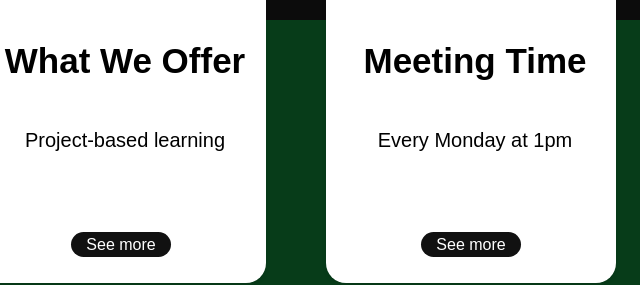
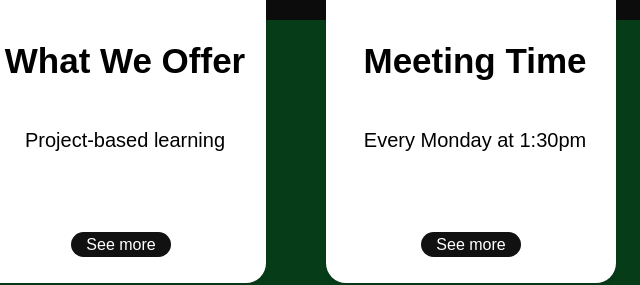
Before and after one commit to CSclubatFrisco/CsClubatFrisco.github.io, a website: page index.html in a window 1280 px wide. Shown: the part 780-1065 px from the top of the page, 169-809 px from the left. Drawn offline with nearby package versions, Linux system fonts and the light colour scheme; a web font is replaced by a local one.

Commit message:
Update index.html

```diff
--- a/index.html
+++ b/index.html
@@ -90,7 +90,7 @@
                     <!--box 2-->
                     <div class="box box-item">
                         <h3 class="boxname">Meeting Time</h3>
-                        <p class="boxdesc">Every Monday at 1pm</p>
+                        <p class="boxdesc">Every Monday at 1:30pm</p>
                         <input type="checkbox" id="second">
                         <label for="second">See more</label>
                         <div class="content">
```
